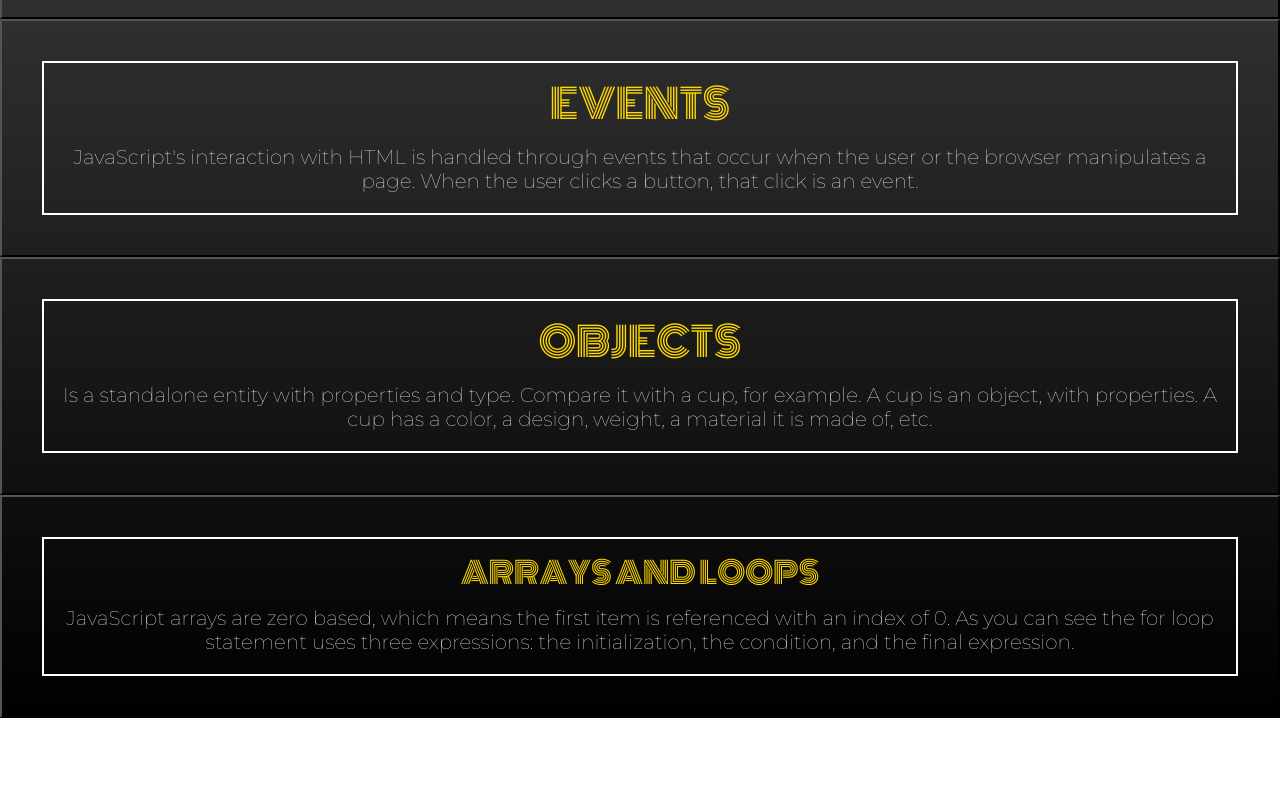
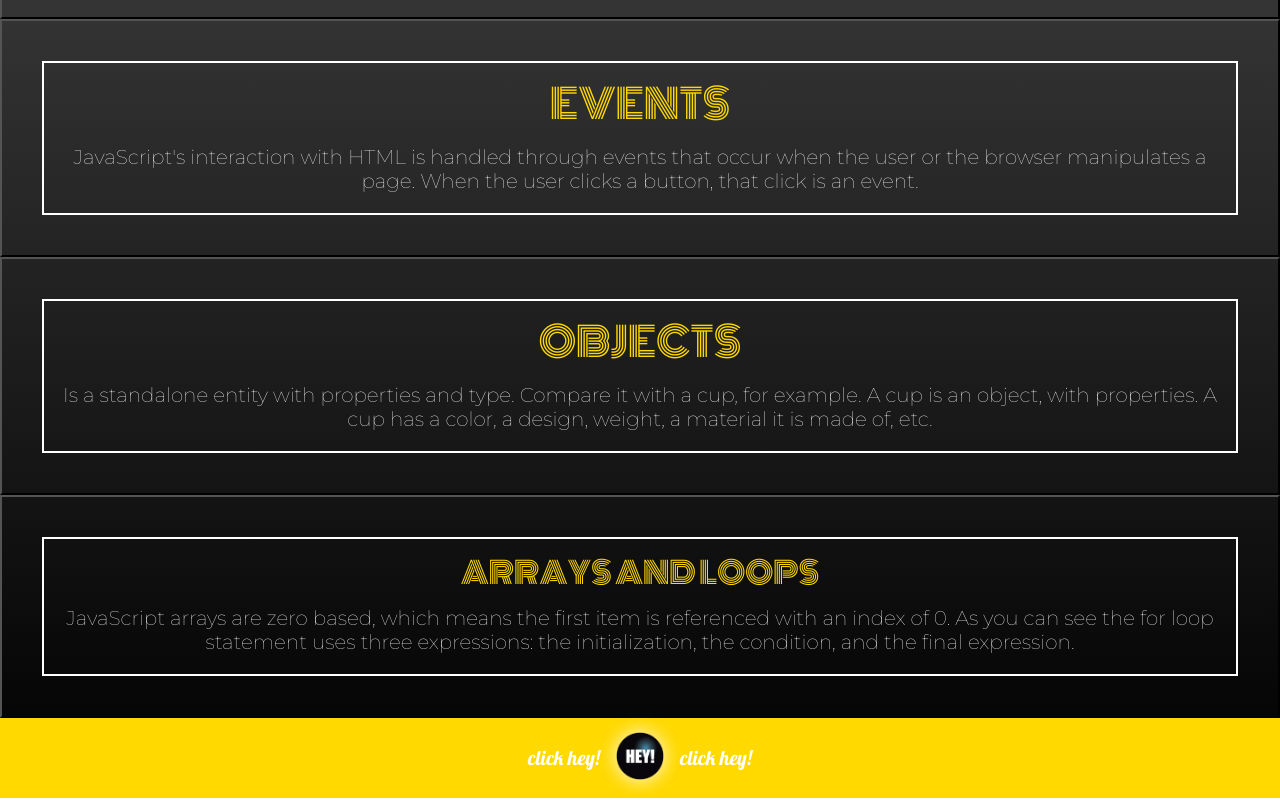
Before and after one commit to PalomaLozano/Jacascript-Project, a website: page src/html/page1.html in a window 1280 px wide. Shown: the part 1885-2685 px from the top of the page. Before the commit the page ends 2603 px from the top, so only its background shows below. Drawn offline with nearby package versions, Linux system fonts and the light colour scheme; files that its build step writes are made by us from their sources; files whose address does not match are found by name.

Commit message:
footer added

```diff
--- a/src/html/partials/footer.html
+++ b/src/html/partials/footer.html
@@ -0,0 +1,18 @@
+<section class="footer--part">
+  <p class="click--me">click hey!</p>
+
+  <a
+    href="https://www.youtube.com/watch?v=Qx0zSF6y70Y&ab_channel=TheDarkBoffin"
+    target="_blank"
+    class="button--hey__logotype"
+  >
+    <img
+      src="./assets/images/hey.png"
+      type="logotype"
+      text="logotype"
+      class="hey--javascript"
+    />
+  </a>
+
+  <p class="click--me">click hey!</p>
+</section>
--- a/src/scss/core/_variables.scss
+++ b/src/scss/core/_variables.scss
@@ -4,6 +4,7 @@ $antontype: "Anton", sans-serif;
 $montserratthin: "Montserrat", sans-serif;
 $montserratalternates: "Montserrat Alternates", sans-serif;
 $monoton: "Monoton", cursive;
+$lobster: "Lobster", cursive;
 
 //WEB COLORS
 $palegrey: #4d4d4d;
--- a/src/scss/layout/_footer.scss
+++ b/src/scss/layout/_footer.scss
@@ -0,0 +1,26 @@
+.footer--part {
+  height: 80px;
+  width: 100%;
+  background-color: $yellowjavas;
+  display: flex;
+  flex-direction: row;
+  align-items: center;
+  justify-content: center;
+
+  .hey--javascript {
+    width: 80px;
+    height: 80px;
+  }
+
+  .click--me {
+    font-size: 20px;
+    font-family: $antontype;
+    color: rgb(255, 255, 255);
+    font-family: $lobster;
+  }
+}
+
+.button--hey__logotype {
+  background-color: transparent;
+  border: transparent;
+}
--- a/src/scss/main.scss
+++ b/src/scss/main.scss
@@ -9,4 +9,7 @@
 
 //FONTS
 
+//monoton
 @import url("https://fonts.googleapis.com/css2?family=Monoton&display=swap");
+//lobster
+@import url("https://fonts.googleapis.com/css2?family=Lobster&display=swap");
```
